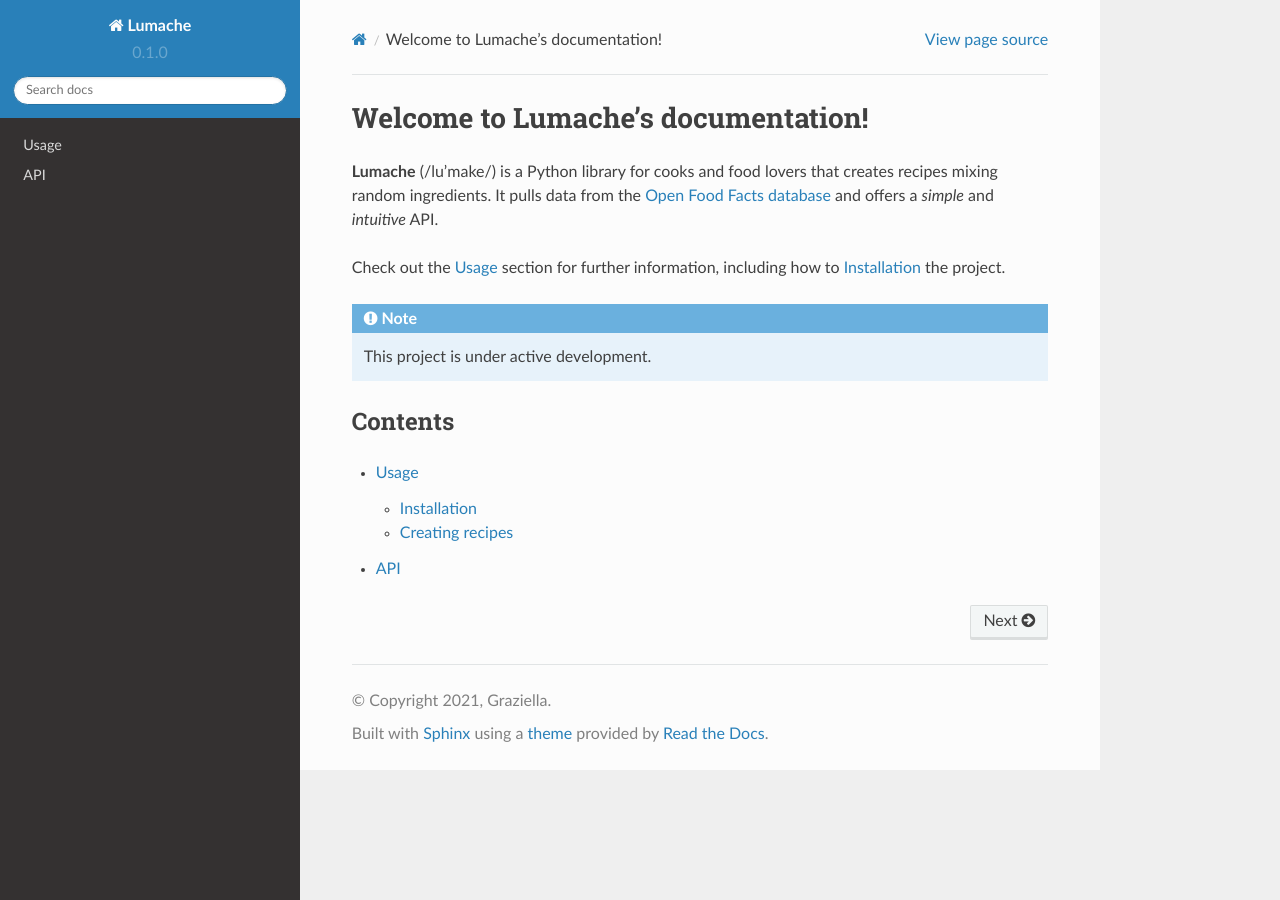
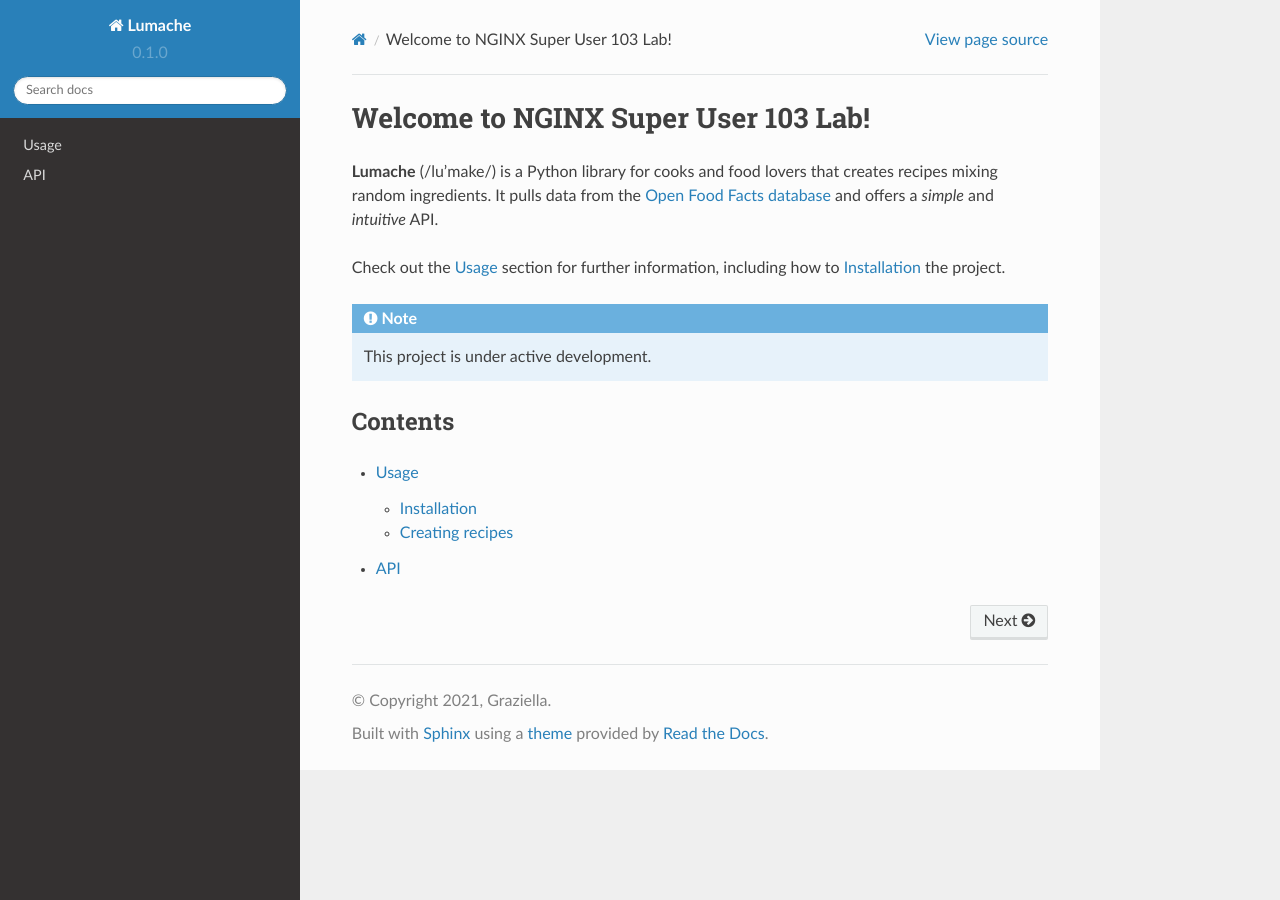
Before and after one commit to donchai/nginx-super-user-103, a Sphinx documentation site: the page built from docs/source/index.rst, in a window 1280 px wide. Built offline with Sphinx 7.4.7 and the Read the Docs theme 2.0.0, drawn with Linux system fonts in a browser that asks for light colours.

Commit message:
Update index.rst

```diff
--- a/docs/source/index.rst
+++ b/docs/source/index.rst
@@ -1,4 +1,4 @@
-Welcome to Lumache's documentation!
+Welcome to NGINX Super User 103 Lab!
 ===================================
 
 **Lumache** (/lu'make/) is a Python library for cooks and food lovers
```
